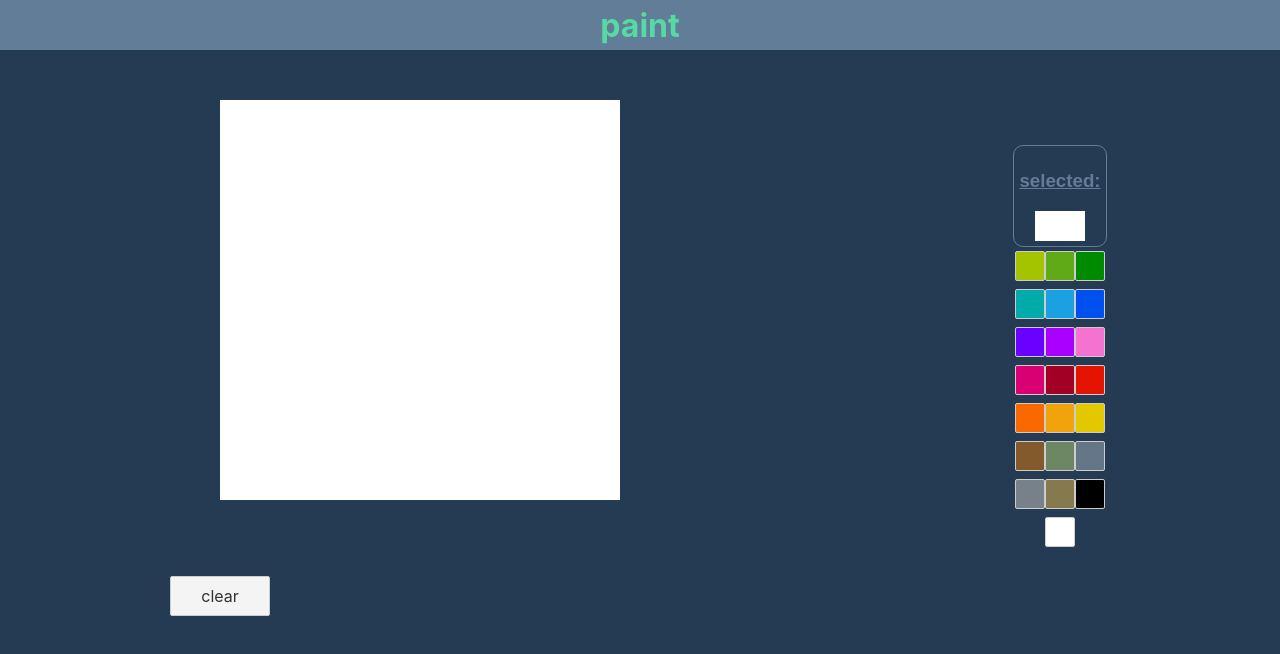
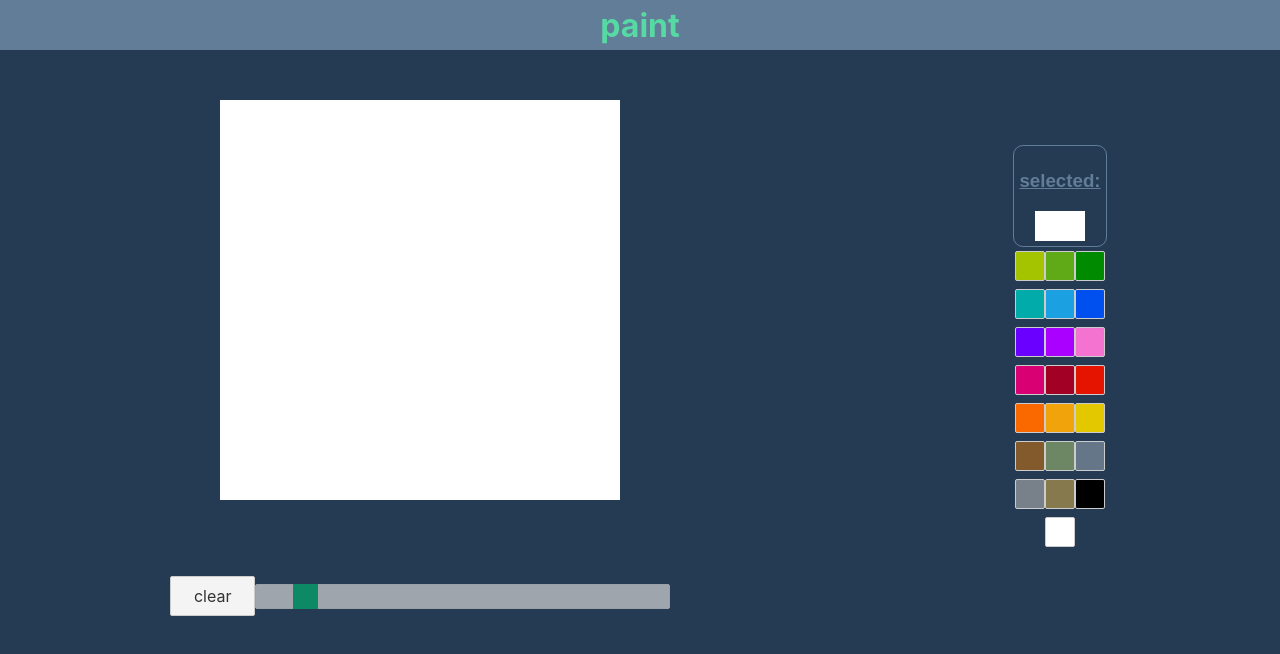
Before and after one commit to thatguy1155/paint, a Svelte app: page / in a window 1280 px wide. Shown: the top 654 px of the page. Built offline with nearby package versions, Linux system fonts and the light colour scheme.

Commit message:
adjust brush size functionality

```diff
--- a/src/App.svelte
+++ b/src/App.svelte
@@ -4,10 +4,12 @@
   import ColorPicker from './components/color_picker/color_picker.svelte';
   import SelectedColor from './components/selected_color/selected_color.svelte';
   import ClearButton from './components/clear_button.svelte';
+  import BrushSize from './components/brush_size.svelte';
 
   //state
   let selectedColor = "#FFFFFF";
   let clear = false;
+  let brushSize = 5;
 
   //methods
   const clearCanvas = () => {
@@ -18,14 +20,18 @@
   const selectColor = e => {
     selectedColor = e.detail;
   }
+  const setBrushSize = e => {
+    brushSize = e.detail;
+  }
 </script>
 <svelte:body/>
 <Header />
 <div class="main-wrapper">
   <div class="canvas-wrapper">
-    <Canvas clear={clear} color={selectedColor}/>
+    <Canvas brushSize={brushSize} clear={clear} color={selectedColor}/>
     <div class="bottom-content">
       <ClearButton on:clear={clearCanvas} />
+      <BrushSize on:brushSize={setBrushSize} />
     </div>
   </div>
   <div class="color-container">
--- /dev/null
+++ b/src/components/brush_size.svelte
@@ -0,0 +1,52 @@
+<script>
+  import { createEventDispatcher } from 'svelte';
+  const dispatch = createEventDispatcher();
+  const handleClick = () => {
+    dispatch("brushSize",value);
+  }
+  let value = 5;
+</script>
+<div class="slidecontainer">
+  <input type="range" min="1" max="50" on:change={() => handleClick()} bind:value={value} class="slider" id="myRange">
+</div>
+
+<style>
+  .slidecontainer {
+  width: 100%; /* Width of the outside container */
+}
+
+/* The slider itself */
+  .slider {
+    -webkit-appearance: none;  /* Override default CSS styles */
+    appearance: none;
+    width: 100%; /* Full-width */
+    height: 25px; /* Specified height */
+    background: #d3d3d3; /* Grey background */
+    outline: none; /* Remove outline */
+    opacity: 0.7; /* Set transparency (for mouse-over effects on hover) */
+    -webkit-transition: .2s; /* 0.2 seconds transition on hover */
+    transition: opacity .2s;
+  }
+
+  /* Mouse-over effects */
+  .slider:hover {
+    opacity: 1; /* Fully shown on mouse-over */
+  }
+
+  /* The slider handle (use -webkit- (Chrome, Opera, Safari, Edge) and -moz- (Firefox) to override default look) */
+  .slider::-webkit-slider-thumb {
+    -webkit-appearance: none; /* Override default look */
+    appearance: none;
+    width: 25px; /* Set a specific slider handle width */
+    height: 25px; /* Slider handle height */
+    background: #04AA6D; /* Green background */
+    cursor: pointer; /* Cursor on hover */
+  }
+
+  .slider::-moz-range-thumb {
+    width: 25px; /* Set a specific slider handle width */
+    height: 25px; /* Slider handle height */
+    background: #04AA6D; /* Green background */
+    cursor: pointer; /* Cursor on hover */
+  }
+</style>
--- a/src/components/canvas/canvas.svelte
+++ b/src/components/canvas/canvas.svelte
@@ -1,6 +1,7 @@
 <script>
   export let color;
   export let clear;
+  export let brushSize;
   let canDraw = false;
   const setCanDraw = () => canDraw = !canDraw;
 
@@ -15,7 +16,7 @@
 </script>
 
 <div class="canvas-wrapper">
-  <canvas id="canvas" on:clearCanvas={() => clearCanvasElement()} on:mousedown={() => setCanDraw()} on:mouseup={() => setCanDraw()} on:mousemove={() => paint(color,canDraw)}></canvas>
+  <canvas id="canvas" on:clearCanvas={() => clearCanvasElement()} on:mousedown={() => setCanDraw()} on:mouseup={() => setCanDraw()} on:mousemove={() => paint(brushSize,color,canDraw)}></canvas>
   <script>
     const canvas = document.getElementById('canvas');
     const ctx = canvas.getContext('2d');
@@ -32,11 +33,11 @@
         y: (evt.clientY - rect.top) / (rect.bottom - rect.top) * canvas.height
     };
 }
-    const paint = (color, canDraw,e) => {
+    const paint = (brushSize, color, canDraw, e) => {
       var e = window.event;
       const mousePos = getMousePos(canvas,e)
       ctx.fillStyle = color;
-      if (canDraw) ctx.fillRect(mousePos.x, mousePos.y, 2, 2);
+      if (canDraw) ctx.fillRect(mousePos.x, mousePos.y, brushSize, brushSize);
     }
 
   </script>
```
